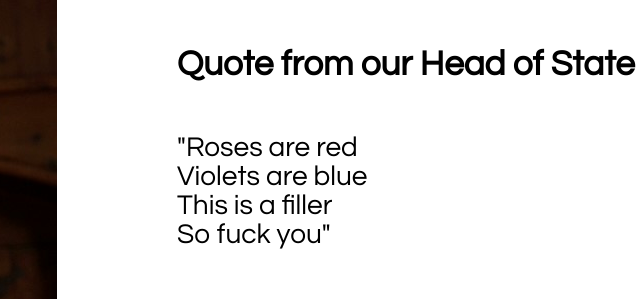
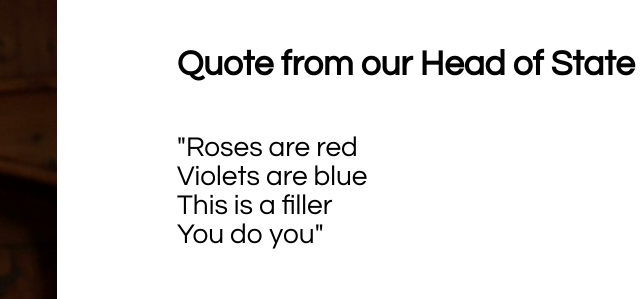
Before and after one commit to QuaintFrog/Liechtenstein, a plain HTML site: page index.html in a window 1280 px wide. Shown: the part 831-1130 px from the top of the page, 387-1027 px from the left. Drawn offline with Linux system fonts and the light colour scheme.

Commit message:
Update index.html

```diff
--- a/index.html
+++ b/index.html
@@ -40,7 +40,7 @@ Liechtenstein
 
 <div class="textq">
 <header class="qtitle"><b>Quote from our Head of State</b></header>
-<p class="qquote"><br>"Roses are red<br>Violets are blue<br>This is a filler<br>So fuck you"</p>
+<p class="qquote"><br>"Roses are red<br>Violets are blue<br>This is a filler<br>You do you"</p>
 </div>
 </section>
 
```
